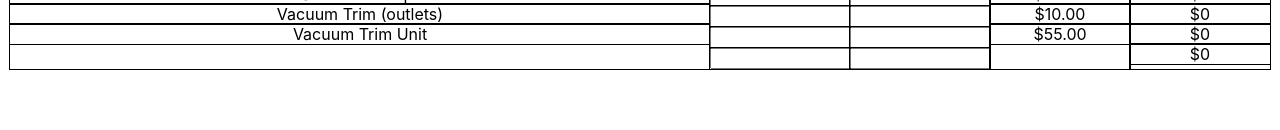
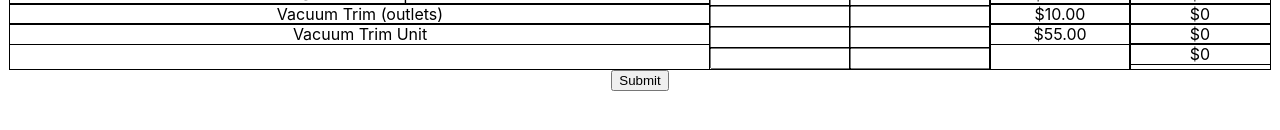
Before and after one commit to aarminoe/procom-piecework, a React (Create React App) app: page /trim in a window 1280 px wide. Shown: the part 666-796 px from the top of the page. Built offline with nearby package versions, Linux system fonts and the light colour scheme; no server answers; what amazon-cognito-identity-js would draw is missing.

Commit message:
added function to trim component to send to dynamodb

```diff
--- a/src/Trim.js
+++ b/src/Trim.js
@@ -88,7 +88,55 @@ function Trim() {
             (vacUnit * totalVacUnit)
     )
 
+    function handleTrimTicket(e) {
+        e.preventDefault()
+        if (tech == '') return "No Tech Found"
+        fetch('https://0dgaw8bfm0.execute-api.us-east-2.amazonaws.com/jobs', {
+          method: "POST",
+          headers: {
+            'Content-Type': 'application/json'
+          },
+          body: JSON.stringify({
+            id: uuidv4(),
+            aaTech: tech,
+            date: date,
+            time_in: timeIn,
+            time_out: timeOut,
+            job: job,
+            termWire: termWire !== '' ? termWire : null,
+            blank: blank !== '' ? blank : null,
+            panelTo12: panelTo12 !== '' ? panelTo12 : null,
+            panelTo25: panelTo25 !== '' ? panelTo25 : null,
+            panelTo50: panelTo50 !== '' ? panelTo50 : null,
+            doorContact: doorContact !== '' ? doorContact : null,
+            otherAlarms: otherAlarms !== '' ? otherAlarms : null,
+            alarmPanel: alarmPanel !== '' ? alarmPanel : null,
+            zoneExpander: zoneExpander !== '' ? zoneExpander : null,
+            surround51: surround51 !== '' ? surround51 : null,
+            surround71: surround71 !== '' ? surround71 : null,
+            spkrNoBracket: spkrNoBracket !== '' ? spkrNoBracket : null,
+            spkrWBrackets: spkrWBrackets !== '' ? spkrWBrackets : null,
+            outdoorSpkr: outdoorSpkr !== '' ? outdoorSpkr : null,
+            digitalAudio: digitalAudio !== '' ? digitalAudio : null,
+            surroundPlate: surroundPlate !== '' ? surroundPlate : null,
+            audioKPVC: audioKPVC !== '' ? audioKPVC : null,
+            camInstall: camInstall !== '' ? camInstall : null,
+            nvrDVR: nvrDVR !== '' ? nvrDVR : null,
+            networkDevice: networkDevice !== '' ? networkDevice : null,
+            switch8: switch8 !== '' ? switch8 : null,
+            switch16: switch16 !== '' ? switch16 : null,
+            switch24: switch24 !== '' ? switch24 : null,
+            vacOutlets: vacOutlets !== '' ? vacOutlets : null,
+            vacUnit: vacUnit !== '' ? vacUnit : null,
+          })
+        })
+        .then(res => res.json())
+        .then(data => console.log(data));
+    }
+
+
     return(
+        <form onSubmit={handleTrimTicket}>
         <div>
             <div>
                 Job
@@ -300,6 +348,8 @@ function Trim() {
             </div>
         </div>
         </div>
+        <button>Submit</button>
+        </form>
     )
 }
 
```
